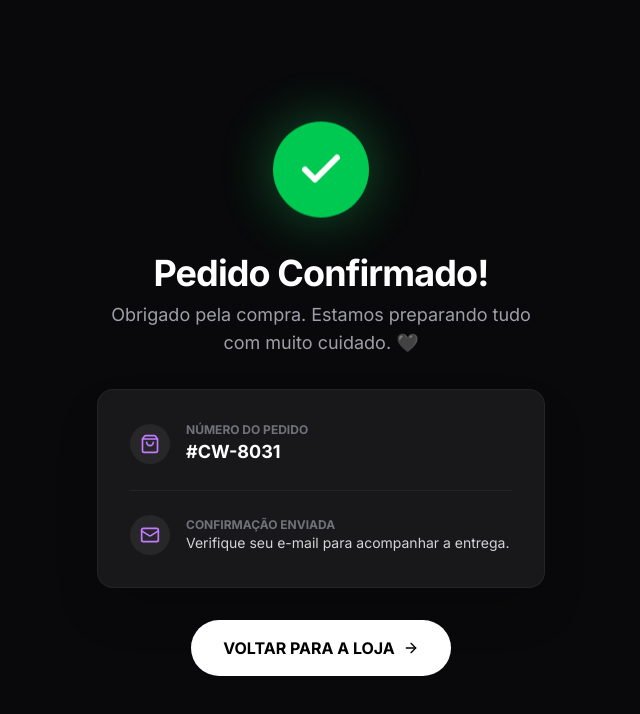
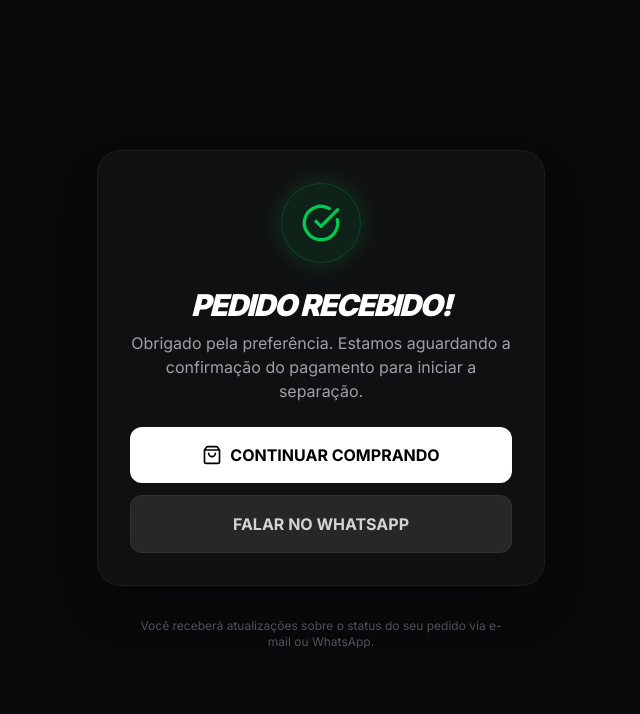
Before and after one commit to SrFlag/Melos-Company, a Next.js app: page /success in a window 1280 px wide. Shown: the top 714 px of the page, without its empty margins (319-959 px from the left). Built offline with nearby package versions, Linux system fonts and the light colour scheme.

Commit message:
Mercado Pago ADD + Gestão de Produto

```diff
--- a/package.json
+++ b/package.json
@@ -11,6 +11,7 @@
   "dependencies": {
     "@supabase/supabase-js": "^2.95.3",
     "lucide-react": "^0.563.0",
+    "mercadopago": "^2.12.0",
     "next": "16.1.6",
     "react": "19.2.3",
     "react-dom": "19.2.3"
--- /dev/null
+++ b/src/app/api/checkout/route.ts
@@ -0,0 +1,56 @@
+import { NextResponse } from "next/server";
+import { MercadoPagoConfig, Preference } from 'mercadopago';
+
+const client = new MercadoPagoConfig({ accessToken: process.env.MP_ACCESS_TOKEN! });
+
+export async function POST(request: Request) {
+  try {
+    // --- AJUSTE PARA DEPLOY (VERCEL) ---
+    // Pega a URL de onde o pedido veio (localhost ou vercel.app)
+    const { origin } = new URL(request.url);
+
+    const body = await request.json();
+    const { orderId, items, payer } = body;
+
+    const preference = new Preference(client);
+
+    const result = await preference.create({
+      body: {
+        items: items.map((item: any) => ({
+          id: item.id.toString(),
+          title: item.name,
+          quantity: Number(item.quantity),
+          unit_price: Number(item.price),
+          picture_url: item.image_url,
+          currency_id: 'BRL',
+        })),
+        payer: {
+          email: payer.email,
+          name: payer.name,
+          identification: {
+            type: "CPF",
+            number: payer.cpf.replace(/\D/g, ''),
+          },
+        },
+        external_reference: orderId.toString(),
+
+        // Define as URLs de retorno dinamicamente
+        back_urls: {
+          success: `${origin}/success?order=${orderId}`, // Vamos criar essa página já já!
+          failure: `${origin}/checkout`,
+          pending: `${origin}/checkout`,
+        },
+        // auto_return removido para evitar erros de validação
+      }
+    });
+
+    return NextResponse.json({
+      url: result.init_point,
+      id: result.id
+    });
+
+  } catch (error: any) {
+    console.error("ERRO MP:", error);
+    return NextResponse.json({ error: error.message }, { status: 500 });
+  }
+}
--- a/src/app/checkout/page.tsx
+++ b/src/app/checkout/page.tsx
@@ -4,15 +4,14 @@ import { useState, useEffect } from "react";
 import { useCart } from "@/context/CartContext";
 import { supabase } from "../../../public/lib/supabase";
 import { useRouter } from "next/navigation";
-import { ArrowLeft, MapPin, User, Phone, CheckCircle, Loader2 } from "lucide-react";
+import { ArrowLeft, MapPin, User, ShieldCheck, Loader2, CreditCard } from "lucide-react";
 import Link from "next/link";
 import Image from "next/image";
 
 export default function CheckoutPage() {
-  const context = useCart(); // Pegamos o contexto inteiro
+  const context = useCart();
   const router = useRouter();
 
-  // PROTEÇÃO CONTRA CRASH: Se o contexto não carregou, define valores padrão
   const cart = context?.cart || [];
   const total = context?.total || 0;
   const clearCart = context?.clearCart || (() => {});
@@ -21,6 +20,7 @@ export default function CheckoutPage() {
   const [formData, setFormData] = useState({
     name: "",
     email: "",
+    cpf: "", // NOVO CAMPO OBRIGATÓRIO
     phone: "",
     cep: "",
     street: "",
@@ -28,16 +28,12 @@ export default function CheckoutPage() {
     district: "",
     city: "",
     state: "",
-    paymentMethod: "PIX"
   });
 
-  // Proteção: Se não tiver itens, volta pra home (mas espera o React carregar)
+  // Redireciona se vazio
   useEffect(() => {
     const timer = setTimeout(() => {
-      if (cart.length === 0) {
-        // Opcional: Descomente se quiser redirecionar automático
-        // router.push("/");
-      }
+      if (cart.length === 0) { /* router.push("/"); */ }
     }, 1000);
     return () => clearTimeout(timer);
   }, [cart, router]);
@@ -57,9 +53,7 @@ export default function CheckoutPage() {
           state: data.uf
         }));
       }
-    } catch (error) {
-      console.error("Erro CEP");
-    }
+    } catch (error) { console.error("Erro CEP"); }
   };
 
   const handleSubmit = async (e: React.FormEvent) => {
@@ -67,7 +61,7 @@ export default function CheckoutPage() {
     setLoading(true);
 
     try {
-      // 1. Salvar Pedido
+      // 1. Salvar Pedido no Supabase (Status: Ag. Pagamento)
       const { data: order, error: orderError } = await supabase
         .from('orders')
         .insert({
@@ -81,8 +75,8 @@ export default function CheckoutPage() {
           address_city: formData.city,
           address_state: formData.state,
           total_value: total,
-          status: 'Pendente',
-          payment_method: 'PIX'
+          status: 'Aguardando Pagamento', // Status inicial
+          payment_method: 'Mercado Pago'
         })
         .select()
         .single();
@@ -102,55 +96,67 @@ export default function CheckoutPage() {
       const { error: itemsError } = await supabase.from('order_items').insert(orderItems);
       if (itemsError) throw itemsError;
 
-      // 3. Limpar e Zap
-      clearCart();
-      const message = `*NOVO PEDIDO #${order.id}*\n👤 ${formData.name}\n💰 Total: R$ ${total.toFixed(2)}\n📦 Itens: ${cart.length}`;
-      window.location.href = `https://wa.me/5511999999999?text=${encodeURIComponent(message)}`;
+      // 3. CHAMAR A API DE PAGAMENTO
+      const response = await fetch("/api/checkout", {
+        method: "POST",
+        headers: { "Content-Type": "application/json" },
+        body: JSON.stringify({
+          orderId: order.id,
+          items: cart,
+          payer: {
+            name: formData.name,
+            email: formData.email,
+            cpf: formData.cpf,
+          }
+        }),
+      });
+
+      const paymentData = await response.json();
+
+      if (paymentData.url) {
+        // Redireciona para o Mercado Pago Seguro
+        window.location.href = paymentData.url;
+        clearCart(); // Limpa o carrinho pois o pedido foi criado
+      } else {
+        throw new Error("Erro ao gerar link de pagamento");
+      }
 
     } catch (error: any) {
-      alert("Erro ao salvar: " + error.message);
+      alert("Erro: " + error.message);
       setLoading(false);
     }
   };
 
-  // Se o carrinho estiver vazio, mostra mensagem amigável em vez de erro
-  if (!cart || cart.length === 0) {
-    return (
-      <div className="min-h-screen bg-[#09090b] flex flex-col items-center justify-center text-white p-6 text-center">
-        <h2 className="text-2xl font-bold mb-4">Seu carrinho está vazio ou carregando...</h2>
-        <Link href="/" className="bg-purple-600 px-6 py-3 rounded-full font-bold hover:bg-purple-700 transition-colors">
-          Voltar para a Loja
-        </Link>
-      </div>
-    );
-  }
+  if (!cart || cart.length === 0) return <div className="min-h-screen bg-[#09090b] flex items-center justify-center text-white">Carregando...</div>;
 
   return (
     <div className="min-h-screen bg-[#09090b] text-zinc-100 font-sans pb-20">
 
-      {/* Header */}
       <div className="border-b border-white/5 bg-[#09090b]/90 sticky top-0 z-30">
         <div className="max-w-4xl mx-auto px-6 h-20 flex items-center gap-4">
           <Link href="/" className="p-2 bg-zinc-800 rounded-full hover:bg-white text-zinc-400 hover:text-black transition-colors">
             <ArrowLeft className="w-5 h-5" />
           </Link>
-          <h1 className="text-xl font-bold">Finalizar Compra</h1>
+          <h1 className="text-xl font-bold">Checkout Seguro</h1>
         </div>
       </div>
 
       <main className="max-w-4xl mx-auto px-6 py-8 grid md:grid-cols-[1fr_350px] gap-8">
 
-        {/* Formulário */}
         <form id="checkout-form" onSubmit={handleSubmit} className="space-y-8">
 
           <div className="space-y-4">
             <h3 className="text-purple-400 text-xs font-bold uppercase tracking-widest border-b border-white/10 pb-2 flex items-center gap-2">
-              <User className="w-4 h-4" /> Seus Dados
+              <User className="w-4 h-4" /> Dados Pessoais
             </h3>
             <input required placeholder="Nome Completo" value={formData.name} onChange={e => setFormData({...formData, name: e.target.value})} className="w-full bg-zinc-900 border border-zinc-800 rounded-lg p-3 outline-none focus:border-purple-500" />
+
+            {/* CPF É ESSENCIAL PARA PAGAMENTO */}
+            <input required placeholder="CPF (Apenas números)" maxLength={14} value={formData.cpf} onChange={e => setFormData({...formData, cpf: e.target.value})} className="w-full bg-zinc-900 border border-zinc-800 rounded-lg p-3 outline-none focus:border-purple-500" />
+
             <div className="grid grid-cols-2 gap-4">
               <input required type="email" placeholder="Email" value={formData.email} onChange={e => setFormData({...formData, email: e.target.value})} className="w-full bg-zinc-900 border border-zinc-800 rounded-lg p-3 outline-none focus:border-purple-500" />
-              <input required type="tel" placeholder="WhatsApp" value={formData.phone} onChange={e => setFormData({...formData, phone: e.target.value})} className="w-full bg-zinc-900 border border-zinc-800 rounded-lg p-3 outline-none focus:border-purple-500" />
+              <input required type="tel" placeholder="Celular" value={formData.phone} onChange={e => setFormData({...formData, phone: e.target.value})} className="w-full bg-zinc-900 border border-zinc-800 rounded-lg p-3 outline-none focus:border-purple-500" />
             </div>
           </div>
 
@@ -176,7 +182,15 @@ export default function CheckoutPage() {
 
         {/* Resumo Lateral */}
         <div className="bg-zinc-900/50 p-6 rounded-2xl h-fit border border-white/5 sticky top-24">
-          <h3 className="font-bold text-white mb-4">Resumo</h3>
+          <h3 className="font-bold text-white mb-4">Pagamento</h3>
+
+          <div className="bg-blue-500/10 border border-blue-500/30 p-4 rounded-xl mb-6 flex items-start gap-3">
+             <ShieldCheck className="w-6 h-6 text-blue-400 flex-shrink-0" />
+             <p className="text-xs text-blue-200">
+               Você será redirecionado para o ambiente seguro do <strong>Mercado Pago</strong> para escolher entre <strong>PIX, Cartão de Crédito ou Débito</strong>.
+             </p>
+          </div>
+
           <div className="space-y-3 mb-6 max-h-[200px] overflow-y-auto">
              {cart.map((item, idx) => (
                <div key={idx} className="flex gap-3 text-sm">
@@ -204,10 +218,21 @@ export default function CheckoutPage() {
             form="checkout-form"
             type="submit"
             disabled={loading}
-            className="w-full bg-purple-600 hover:bg-purple-700 text-white font-bold py-4 rounded-xl flex items-center justify-center gap-2 transition-all disabled:opacity-50"
+            className="w-full bg-blue-600 hover:bg-blue-700 text-white font-bold py-4 rounded-xl flex items-center justify-center gap-2 transition-all disabled:opacity-50 shadow-lg shadow-blue-900/20"
           >
-            {loading ? <Loader2 className="w-5 h-5 animate-spin" /> : "FINALIZAR PEDIDO"}
+            {loading ? <Loader2 className="w-5 h-5 animate-spin" /> : (
+              <>
+                 <CreditCard className="w-5 h-5" /> IR PARA PAGAMENTO
+              </>
+            )}
           </button>
+
+          <div className="flex justify-center gap-2 mt-4 opacity-50">
+             <Image src="https://logopng.com.br/logos/pix-106.png" width={25} height={25} alt="Pix" />
+             <Image src="https://logodownload.org/wp-content/uploads/2019/09/mastercard-logo.png" width={30} height={20} alt="Master" className="object-contain" />
+             <Image src="https://logodownload.org/wp-content/uploads/2016/10/visa-logo-1.png" width={30} height={20} alt="Visa" className="object-contain" />
+          </div>
+
         </div>
 
       </main>
--- a/src/app/success/page.tsx
+++ b/src/app/success/page.tsx
@@ -1,70 +1,67 @@
 "use client";
 
+import Link from "next/link";
+import { CheckCircle, ArrowRight, ShoppingBag } from "lucide-react";
+import { useSearchParams } from "next/navigation";
+import { useEffect } from "react";
 import { useCart } from "@/context/CartContext";
-import { Check, ShoppingBag, ArrowRight, Mail } from "lucide-react";
-import Link from "next/link";
-import { useEffect } from "react";
 
 export default function SuccessPage() {
+  const searchParams = useSearchParams();
+  const orderId = searchParams.get("order");
   const { clearCart } = useCart();
 
-  // Limpa o carrinho assim que a página carrega
+  // Garante que o carrinho seja limpo ao chegar aqui
   useEffect(() => {
     clearCart();
-  }, []); // Array vazio garante que rode apenas uma vez
+  }, []);
 
   return (
-    <div className="min-h-screen bg-[#09090b] flex flex-col items-center justify-center p-6 text-center">
+    <div className="min-h-screen bg-[#09090b] flex flex-col items-center justify-center p-6 text-center text-white font-sans">
 
-      {/* Círculo Animado de Sucesso */}
-      <div className="mb-8 relative">
-        <div className="w-24 h-24 bg-green-500 rounded-full flex items-center justify-center animate-bounce shadow-[0_0_50px_rgba(34,197,94,0.4)]">
-          <Check className="w-12 h-12 text-white" strokeWidth={3} />
-        </div>
-        {/* Efeito de onda */}
-        <div className="absolute inset-0 bg-green-500 rounded-full animate-ping opacity-20"></div>
+      <div className="bg-zinc-900/50 border border-white/5 p-8 rounded-3xl max-w-md w-full backdrop-blur-md shadow-2xl animate-in zoom-in-95 duration-500">
+
+        <div className="w-20 h-20 bg-green-500/10 rounded-full flex items-center justify-center mx-auto mb-6 border border-green-500/20 shadow-[0_0_30px_rgba(34,197,94,0.2)]">
+          <CheckCircle className="w-10 h-10 text-green-500" />
         </div>
 
-      <h1 className="text-4xl font-bold text-white mb-2 tracking-tight">Pedido Confirmado!</h1>
-      <p className="text-zinc-400 text-lg mb-8 max-w-md">
-        Obrigado pela compra. Estamos preparando tudo com muito cuidado. 🖤
+        <h1 className="text-3xl font-black italic tracking-tighter mb-2">
+          PEDIDO RECEBIDO!
+        </h1>
+
+        <p className="text-zinc-400 mb-6">
+          Obrigado pela preferência. Estamos aguardando a confirmação do pagamento para iniciar a separação.
         </p>
 
-      {/* Card de Informações */}
-      <div className="bg-zinc-900 border border-white/5 rounded-2xl p-8 max-w-md w-full mb-8 shadow-2xl">
-        <div className="space-y-6">
+        {orderId && (
+          <div className="bg-zinc-950 border border-zinc-800 rounded-xl p-4 mb-8 font-mono text-sm">
+            <span className="text-zinc-500 block mb-1 text-xs uppercase tracking-widest">Número do Pedido</span>
+            <span className="text-purple-400 font-bold text-lg">#{orderId}</span>
+          </div>
+        )}
 
-           <div className="flex items-center gap-4 pb-6 border-b border-white/5">
-             <div className="w-10 h-10 bg-zinc-800 rounded-full flex items-center justify-center">
-               <ShoppingBag className="w-5 h-5 text-purple-400" />
-             </div>
-             <div className="text-left">
-               <p className="text-xs text-zinc-500 uppercase font-bold">Número do Pedido</p>
-               <p className="text-white font-mono font-bold text-lg">#CW-{Math.floor(Math.random() * 10000)}</p>
-             </div>
-           </div>
+        <div className="space-y-3">
+          <Link
+            href="/"
+            className="block w-full bg-white text-black font-bold py-4 rounded-xl hover:bg-zinc-200 transition-colors flex items-center justify-center gap-2"
+          >
+            <ShoppingBag className="w-5 h-5" /> CONTINUAR COMPRANDO
+          </Link>
 
-           <div className="flex items-center gap-4">
-             <div className="w-10 h-10 bg-zinc-800 rounded-full flex items-center justify-center">
-               <Mail className="w-5 h-5 text-purple-400" />
-             </div>
-             <div className="text-left">
-               <p className="text-xs text-zinc-500 uppercase font-bold">Confirmação Enviada</p>
-               <p className="text-zinc-300 text-sm">Verifique seu e-mail para acompanhar a entrega.</p>
-             </div>
+          <Link
+            href={`https://wa.me/5511999999999?text=Olá, fiz o pedido #${orderId} e gostaria de acompanhar.`}
+            target="_blank"
+            className="block w-full bg-zinc-800 text-zinc-300 font-bold py-4 rounded-xl hover:bg-zinc-700 transition-colors border border-white/5"
+          >
+            FALAR NO WHATSAPP
+          </Link>
         </div>
 
       </div>
-      </div>
 
-      {/* Botão Voltar */}
-      <Link
-        href="/"
-        className="group flex items-center gap-2 bg-white text-black px-8 py-4 rounded-full font-bold hover:bg-zinc-200 transition-all active:scale-95"
-      >
-        VOLTAR PARA A LOJA
-        <ArrowRight className="w-4 h-4 group-hover:translate-x-1 transition-transform" />
-      </Link>
+      <p className="mt-8 text-zinc-600 text-xs max-w-sm">
+        Você receberá atualizações sobre o status do seu pedido via e-mail ou WhatsApp.
+      </p>
 
     </div>
   );
```
Also changed, not shown: next.config.ts (+12 -6 lines), 1 other file (tests, documents, lock files or other folders). Lines whose indentation alone changed are shown as unchanged.
